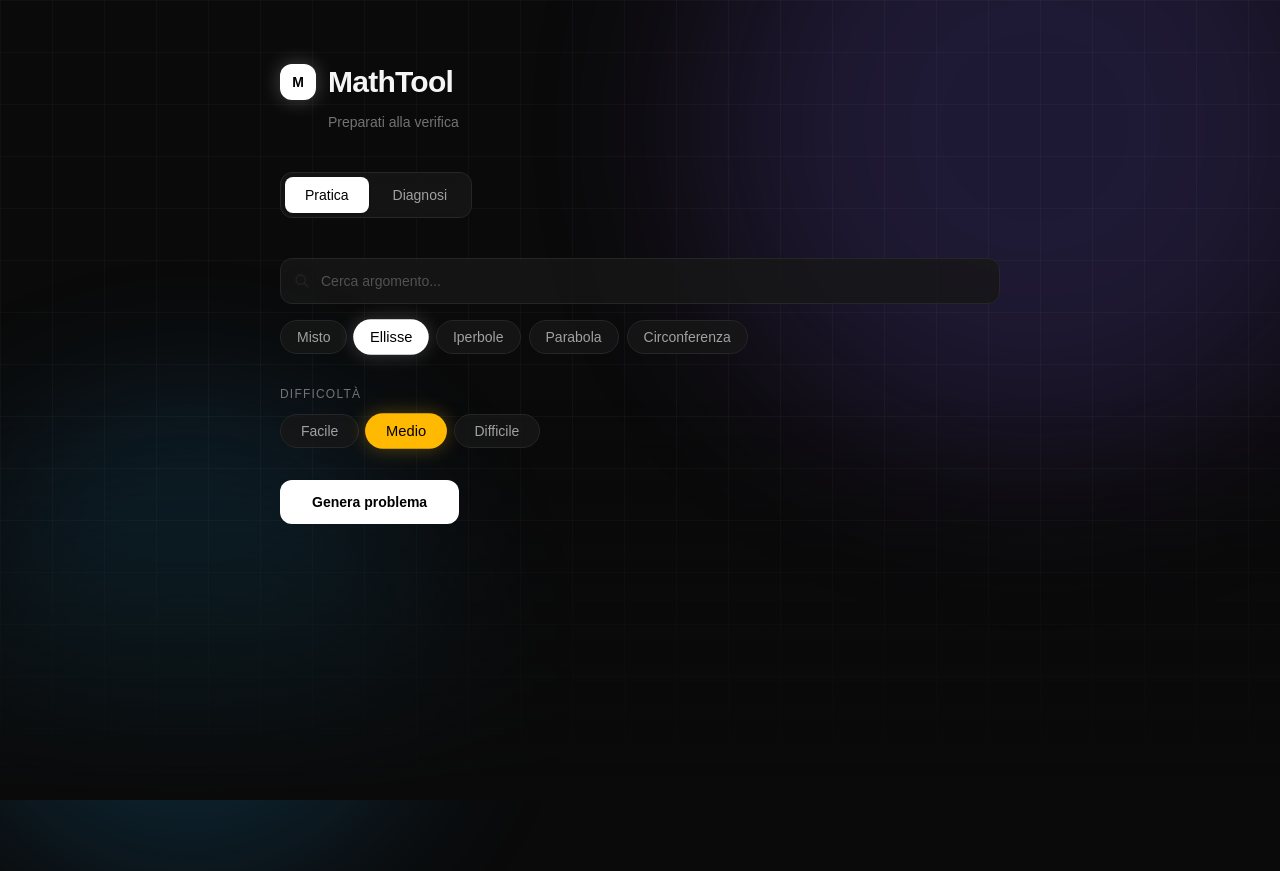
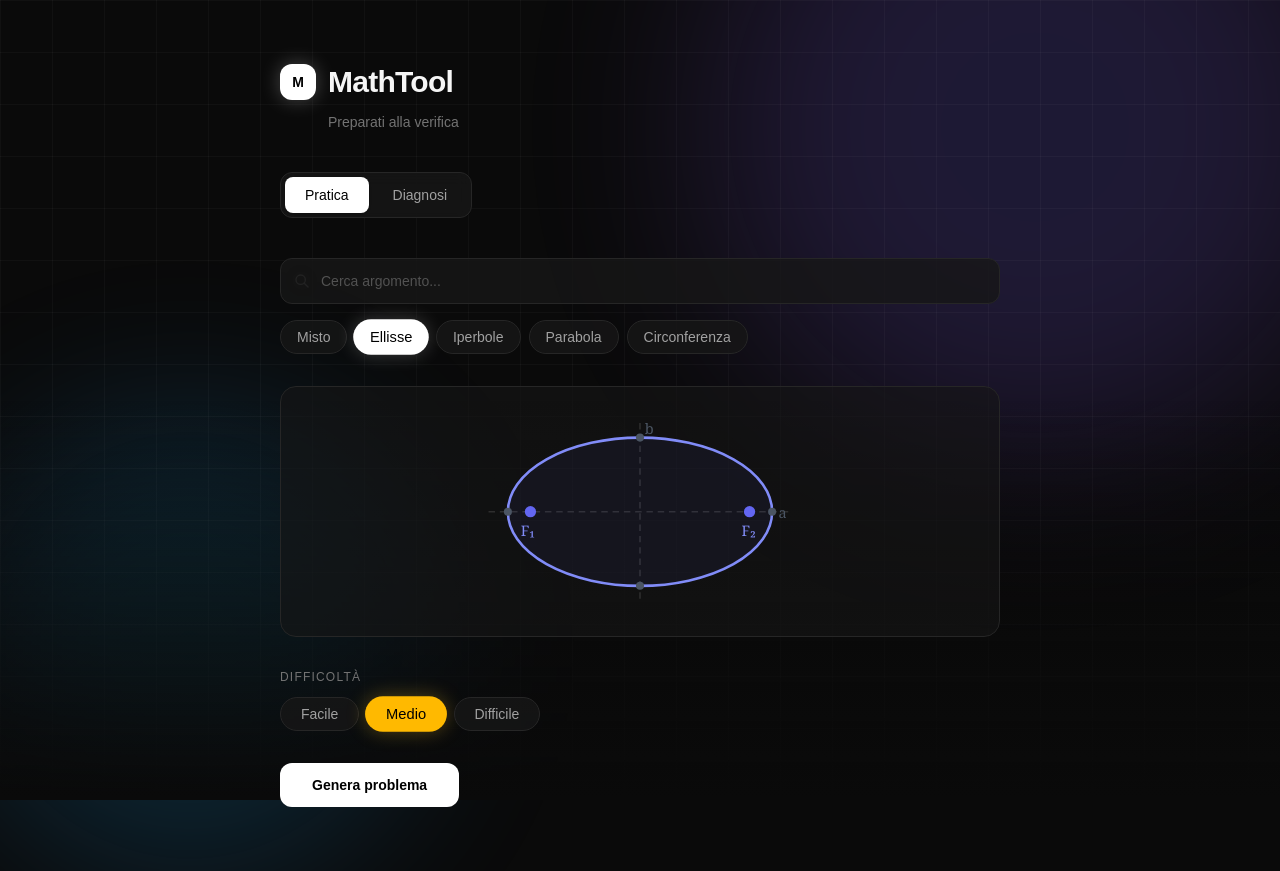
Before and after one commit to giova235/mathtool, a Next.js app: page / in a window 1280 px wide. Both pictures are taken after a click on the button "Ellisse". Before the commit the page ends 800 px from the top, so only its background shows below. Built offline with nearby package versions, Linux system fonts and the light colour scheme.

Commit message:
Add conic section SVG diagrams to topic selector

```diff
--- a/src/app/page.tsx
+++ b/src/app/page.tsx
@@ -6,6 +6,7 @@ import remarkMath from "remark-math";
 import rehypeKatex from "rehype-katex";
 import "katex/dist/katex.min.css";
 import { TOPICS, TOPIC_KEYS } from "../lib/topics";
+import { ConicDiagram } from "../components/ConicDiagram";
 
 type AppMode = "practice" | "diagnostic";
 type DiagState = "idle" | "loading" | "quiz" | "results";
@@ -240,6 +241,8 @@ export default function Home() {
               </div>
             </div>
 
+            <ConicDiagram topic={selectedTopic} />
+
             <div className="animate-slide-up mb-8" style={{ animationDelay: "0.12s" }}>
               <p className="text-xs text-neutral-500 uppercase tracking-widest mb-3">Difficoltà</p>
               <div className="flex gap-2">
--- /dev/null
+++ b/src/components/ConicDiagram.tsx
@@ -0,0 +1,130 @@
+type Props = { topic: string };
+
+export function ConicDiagram({ topic }: Props) {
+  const diagrams: Record<string, JSX.Element> = {
+    ellisse:      <Ellipse />,
+    iperbole:     <Hyperbola />,
+    parabola:     <Parabola />,
+    circonferenza: <Circle_ />,
+  };
+
+  const diagram = diagrams[topic];
+  if (!diagram) return null;
+
+  return (
+    <div className="mb-8 animate-fade-in">
+      <div className="bg-neutral-900/60 backdrop-blur border border-neutral-800 rounded-2xl p-5">
+        <div className="w-full max-w-sm mx-auto" style={{ aspectRatio: "11/6" }}>
+          {diagram}
+        </div>
+      </div>
+    </div>
+  );
+}
+
+/* ── shared SVG style tokens ── */
+const CURVE  = { stroke: "#818cf8", strokeWidth: 1.6, fill: "none" } as const;
+const AUX    = { stroke: "#2e2e2e", strokeWidth: 1,   strokeDasharray: "4 3" } as const;
+const FOCUS  = { r: 3.5, fill: "#6366f1" } as const;
+const VERTEX = { r: 2.5, fill: "#4b5563" } as const;
+const LABEL  = { fill: "#818cf8", fontSize: 9, fontFamily: "Georgia, serif" } as const;
+const DIM    = { fill: "#4b5563", fontSize: 9, fontFamily: "Georgia, serif" } as const;
+
+function Ellipse() {
+  return (
+    <svg viewBox="0 0 220 130" className="w-full h-full">
+      {/* axes */}
+      <line x1="16" y1="65" x2="204" y2="65" {...AUX} />
+      <line x1="110" y1="10" x2="110" y2="120" {...AUX} />
+      {/* body */}
+      <ellipse cx="110" cy="65" rx="82" ry="46"
+        fill="rgba(99,102,241,0.06)" stroke="#818cf8" strokeWidth={1.6} />
+      {/* vertices */}
+      <circle cx="28"  cy="65" {...VERTEX} />
+      <circle cx="192" cy="65" {...VERTEX} />
+      <circle cx="110" cy="19" {...VERTEX} />
+      <circle cx="110" cy="111" {...VERTEX} />
+      {/* foci  c ≈ 68 */}
+      <circle cx="42"  cy="65" {...FOCUS} />
+      <circle cx="178" cy="65" {...FOCUS} />
+      {/* labels */}
+      <text x="36" y="80" {...LABEL}>F₁</text>
+      <text x="173" y="80" {...LABEL}>F₂</text>
+      <text x="196" y="69" {...DIM}>a</text>
+      <text x="113" y="17" {...DIM}>b</text>
+    </svg>
+  );
+}
+
+function Hyperbola() {
+  return (
+    <svg viewBox="0 0 220 130" className="w-full h-full">
+      {/* asymptotes  slope ≈ ±0.72 */}
+      <line x1="18"  y1="0"   x2="202" y2="130" {...AUX} />
+      <line x1="202" y1="0"   x2="18"  y2="130" {...AUX} />
+      {/* centre axis */}
+      <line x1="10" y1="65" x2="210" y2="65" {...AUX} />
+      {/* left branch */}
+      <path d="M 5,12 C 36,12 65,38 65,65 C 65,92 36,118 5,118" {...CURVE} />
+      {/* right branch */}
+      <path d="M 215,12 C 184,12 155,38 155,65 C 155,92 184,118 215,118" {...CURVE} />
+      {/* foci */}
+      <circle cx="38"  cy="65" {...FOCUS} />
+      <circle cx="182" cy="65" {...FOCUS} />
+      {/* vertices */}
+      <circle cx="65"  cy="65" {...VERTEX} />
+      <circle cx="155" cy="65" {...VERTEX} />
+      {/* centre */}
+      <circle cx="110" cy="65" r={2} fill="#2e3748" stroke="#4b5563" strokeWidth={1} />
+      {/* labels */}
+      <text x="30"  y="80" {...LABEL}>F₁</text>
+      <text x="178" y="80" {...LABEL}>F₂</text>
+      <text x="113" y="63" {...DIM}>O</text>
+    </svg>
+  );
+}
+
+function Parabola() {
+  // vertex (110,108), focus (110,76), directrix y=140 (shown at 122 for visibility)
+  return (
+    <svg viewBox="0 0 220 130" className="w-full h-full">
+      {/* axis of symmetry */}
+      <line x1="110" y1="8" x2="110" y2="125" {...AUX} />
+      {/* directrix */}
+      <line x1="18" y1="122" x2="202" y2="122"
+        stroke="#374151" strokeWidth={1} strokeDasharray="5 3" />
+      <text x="148" y="119" {...DIM}>direttrice</text>
+      {/* parabola — vertex at (110,105), arms to (20,22) and (200,22) */}
+      <path d="M 20,22 C 20,103 110,108 110,108 C 110,108 200,103 200,22" {...CURVE} />
+      {/* focus */}
+      <circle cx="110" cy="76" {...FOCUS} />
+      {/* vertex */}
+      <circle cx="110" cy="108" {...VERTEX} />
+      {/* labels */}
+      <text x="115" y="74" {...LABEL}>F</text>
+      <text x="115" y="112" {...DIM}>V</text>
+    </svg>
+  );
+}
+
+function Circle_() {
+  // centre (110,65), r=50
+  return (
+    <svg viewBox="0 0 220 130" className="w-full h-full">
+      {/* light crosshair */}
+      <line x1="57" y1="65" x2="163" y2="65" {...AUX} />
+      <line x1="110" y1="12" x2="110" y2="118" {...AUX} />
+      {/* body */}
+      <circle cx="110" cy="65" r="50"
+        fill="rgba(99,102,241,0.06)" stroke="#818cf8" strokeWidth={1.6} />
+      {/* radius line */}
+      <line x1="110" y1="65" x2="145" y2="29"
+        stroke="#818cf8" strokeWidth={1} strokeDasharray="4 3" />
+      {/* centre */}
+      <circle cx="110" cy="65" {...FOCUS} />
+      {/* labels */}
+      <text x="114" y="63" {...LABEL}>O</text>
+      <text x="130" y="43" {...DIM}>r</text>
+    </svg>
+  );
+}
```
